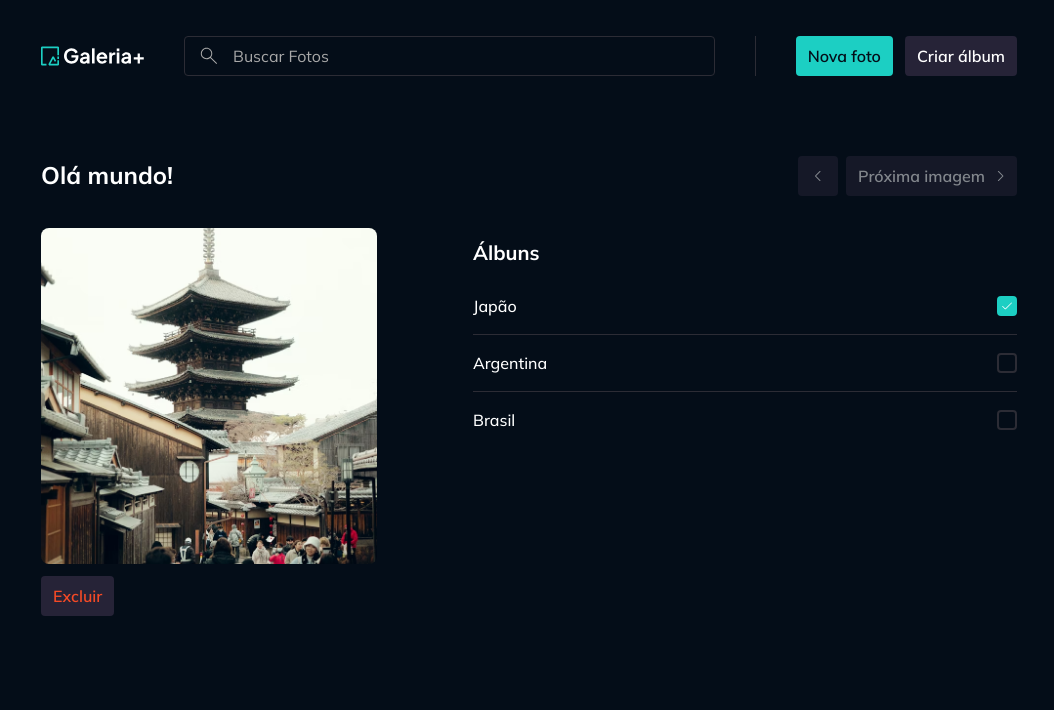
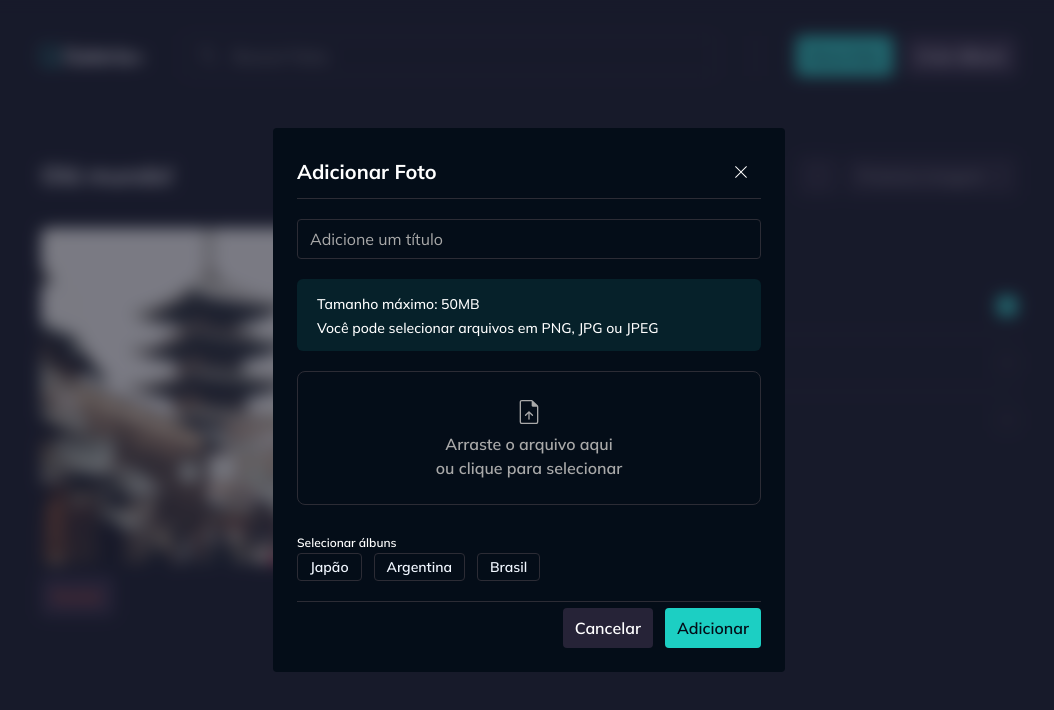
Before and after one commit to guithr/gallery-plus, a React (Vite) app: page /fotos/123 in a window 1280 px wide. Both pictures are taken after a click on the button "Nova foto". Shown: the top 710 px of the page, without its empty margins (111-1165 px from the left). Built offline with nearby package versions, Linux system fonts and the light colour scheme.

Commit message:
feat: add new photo dialog

```diff
--- a/src/components/main-header.tsx
+++ b/src/components/main-header.tsx
@@ -5,6 +5,7 @@ import cx from "classnames";
 import Button from "./button";
 import PhotosSearch from "./photos-search";
 import Divider from "./divider";
+import PhotoNewDialog from "../contexts/photos/components/photo-new-dialog";
 
 interface MainHeaderProps extends React.ComponentProps<typeof Container> {}
 
@@ -24,7 +25,7 @@ export default function MainHeader({ className, ...props }: MainHeaderProps) {
       <Divider orientation="vertical" className="h-10" />
 
       <div className="flex items-center gap-3">
-        <Button>Nova foto</Button>
+        <PhotoNewDialog trigger={<Button>Nova foto</Button>} />
         <Button variant="secondary">Criar álbum</Button>
       </div>
     </Container>
--- /dev/null
+++ b/src/contexts/photos/components/photo-new-dialog.tsx
@@ -0,0 +1,90 @@
+import { useForm } from "react-hook-form";
+import Alert from "../../../components/alert";
+import Button from "../../../components/button";
+import {
+  Dialog,
+  DialogTrigger,
+  DialogContent,
+  DialogHeader,
+  DialogBody,
+  DialogFooter,
+  DialogClose,
+} from "../../../components/dialog";
+import ImagePreview from "../../../components/image-preview";
+import InputSingleFile from "../../../components/input-single-file";
+import InputText from "../../../components/input-text";
+import Skeleton from "../../../components/skeleton";
+import Text from "../../../components/text";
+import type { Album } from "../../albums/models/album";
+
+interface PhotoNewDialogProps {
+  trigger: React.ReactNode;
+}
+
+export default function PhotoNewDialog({ trigger }: PhotoNewDialogProps) {
+  const form = useForm();
+
+  // Apenas para mock, vamos pegar da API em breve.
+  const isLoadingAlbum = false;
+  const albums: Album[] = [
+    { id: "123", title: "Japão" },
+    { id: "345", title: "Argentina" },
+    { id: "678", title: "Brasil" },
+  ];
+
+  return (
+    <Dialog>
+      <DialogTrigger asChild>{trigger}</DialogTrigger>
+      <DialogContent>
+        <DialogHeader>Adicionar Foto</DialogHeader>
+        <DialogBody className="flex flex-col gap-5">
+          <InputText placeholder="Adicione um título" maxLength={255} />
+          <Alert>
+            Tamanho máximo: 50MB
+            <br />
+            Você pode selecionar arquivos em PNG, JPG ou JPEG
+          </Alert>
+
+          <InputSingleFile
+            form={form}
+            allowedExtensions={["png", "sjpg", "jpeg"]}
+            maxFileSizeInMB={50}
+            replaceBy={<ImagePreview className="w-full h-56" />}
+          />
+          <div className="space-y-3">
+            <Text variant="label-small">Selecionar álbuns</Text>
+
+            <div className="flex flex-wrap gap-3">
+              {!isLoadingAlbum &&
+                albums.length > 0 &&
+                albums.map((album) => (
+                  <Button
+                    key={album.id}
+                    variant="ghost"
+                    size="sm"
+                    className="truncate"
+                  >
+                    {album.title}
+                  </Button>
+                ))}
+
+              {isLoadingAlbum &&
+                Array.from({ length: 5 }).map((_, index) => (
+                  <Skeleton
+                    key={`album-loading-${index}`}
+                    className="w-20 h-7"
+                  />
+                ))}
+            </div>
+          </div>
+        </DialogBody>
+        <DialogFooter>
+          <DialogClose asChild>
+            <Button variant="secondary">Cancelar</Button>
+          </DialogClose>
+          <Button>Adicionar</Button>
+        </DialogFooter>
+      </DialogContent>
+    </Dialog>
+  );
+}
```
